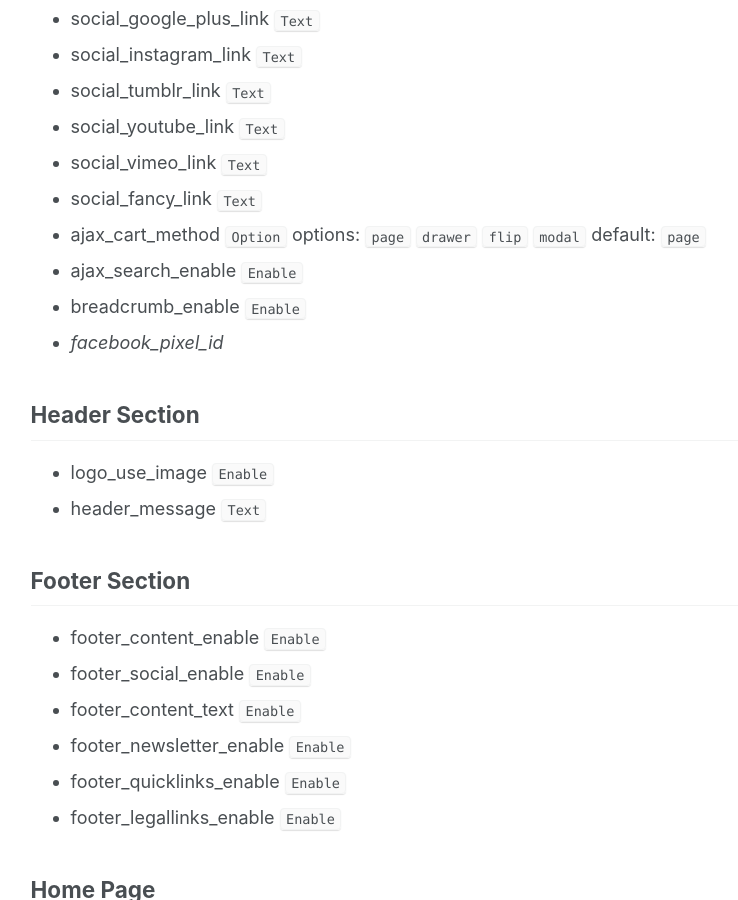
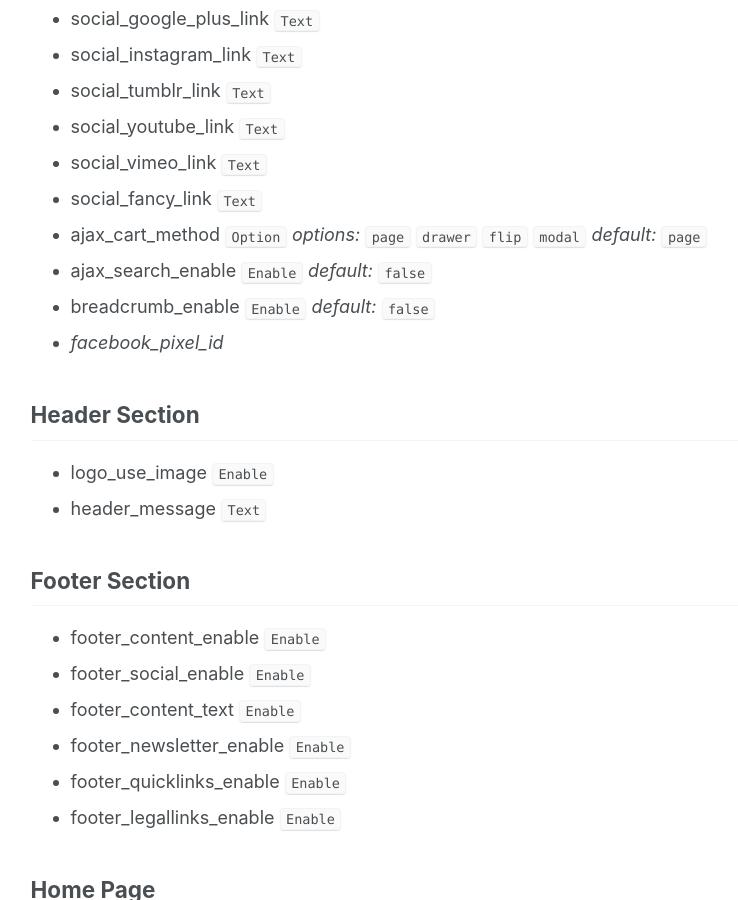
Before and after one commit to emiliobool/ThemeX, a Jekyll site: the page built from _pages/variables.md, in a window 1280 px wide and 900 px high, scrolled down 392 px. Shown: the whole window, without its empty margins (251-989 px from the left). Built offline with Jekyll 4.4.1, drawn with Linux system fonts in a browser that asks for light colours.

Commit message:
no message

```diff
--- a/_pages/variables.md
+++ b/_pages/variables.md
@@ -16,9 +16,9 @@ Variables in *italic* cant be overriden via custom fields.
 - social_youtube_link `Text`
 - social_vimeo_link `Text`
 - social_fancy_link `Text`
-- ajax_cart_method `Option` options: `page` `drawer` `flip` `modal` default: `page`
-- ajax_search_enable `Enable`
-- breadcrumb_enable `Enable`
+- ajax_cart_method `Option` *options:* `page` `drawer` `flip` `modal` *default:* `page`
+- ajax_search_enable `Enable` *default:* `false`
+- breadcrumb_enable `Enable` *default:* `false`
 - *facebook_pixel_id*
 
 ## Header Section
```
